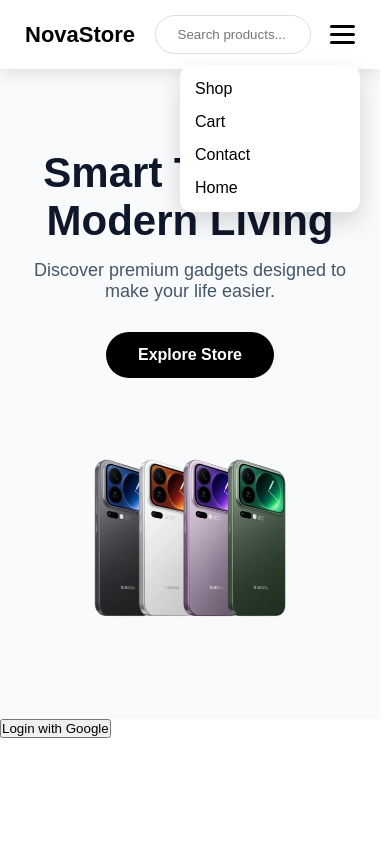
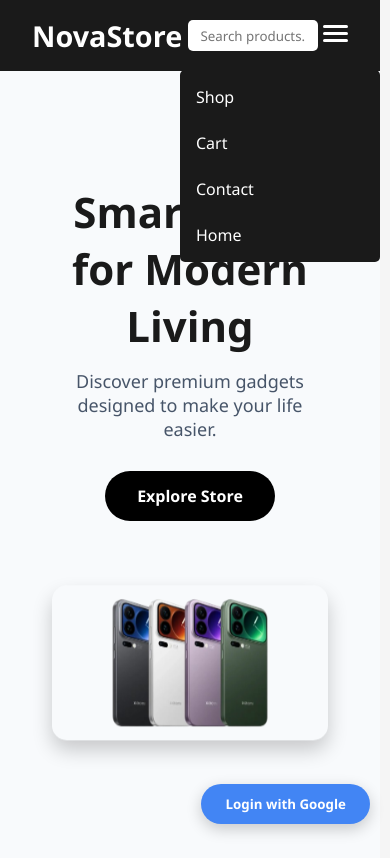
Before and after one commit to Thatguyvicks/novastore-3, a plain HTML site: page index.html in a window 390 px wide. Both pictures are taken after a click on the element 342 px from the left and 34 px from the top of the page. Drawn offline with Linux system fonts and the light colour scheme; no server answers; files whose address does not match are found by name.

Commit message:
Trigger redeploy

```diff
--- a/index.html
+++ b/index.html
@@ -43,10 +43,12 @@
 const authBtn = document.getElementById("authFloatingBtn");
 const API_BASE = "https://novastore-production.up.railway.app";
 
-// Google login / logout
-fetch(`${API_BASE}/api/auth/status`, { credentials: "include" })
-  .then(res => res.json())
-  .then(data => {
+// Check login status
+async function checkAuth() {
+  try {
+    const res = await fetch(`${API_BASE}/api/auth/status`, { credentials: "include" });
+    const data = await res.json();
+
     if (data.loggedIn) {
       authBtn.textContent = "Logout";
       authBtn.onclick = () => window.location.href = `${API_BASE}/logout`;
@@ -54,21 +56,23 @@ fetch(`${API_BASE}/api/auth/status`, { credentials: "include" })
       authBtn.textContent = "Login with Google";
       authBtn.onclick = () => window.location.href = `${API_BASE}/auth/google`;
     }
-  });
+  } catch (err) {
+    console.error("Auth check failed:", err);
+  }
+}
+
+checkAuth();
 
 // Hamburger toggle
 document.getElementById("hamburger").addEventListener("click", () => {
   document.getElementById("menuLinks").classList.toggle("show");
 });
 
-// Optional: search functionality
-const searchInput = document.getElementById("searchInput");
-searchInput.addEventListener("keypress", (e) => {
+// Search functionality
+document.getElementById("searchInput").addEventListener("keypress", (e) => {
   if (e.key === "Enter") {
-    const query = searchInput.value.toLowerCase();
-    if (query.includes("shop") || query.includes("product")) window.location.href = "shop.html";
-    else if (query.includes("cart")) window.location.href = "cart.html";
-    else window.location.href = `shop.html?search=${encodeURIComponent(query)}`;
+    const query = e.target.value.toLowerCase();
+    window.location.href = `shop.html?search=${encodeURIComponent(query)}`;
   }
 });
 </script>
--- a/style.css
+++ b/style.css
@@ -5,100 +5,158 @@
   font-family: Arial, sans-serif;
 }
 
+/* Reset & base */
+* {
+  margin: 0;
+  padding: 0;
+  box-sizing: border-box;
+  font-family: 'Segoe UI', Tahoma, Geneva, Verdana, sans-serif;
+}
+
+body {
+  background: #f5f5f5;
+  color: #333;
+}
+
+/* Navbar */
 .navbar {
   display: flex;
+  justify-content: space-between;
   align-items: center;
-  justify-content: space-between;
-  padding: 15px 25px;
-  background: #fff;
-  box-shadow: 0 5px 15px rgba(0,0,0,0.1);
-  position: relative;
+  background: #1a1a1a;
+  padding: 1rem 2rem;
+  position: sticky;
+  top: 0;
+  z-index: 100;
 }
 
-.logo {
-  font-size: 22px;
+.navbar .logo {
+  font-size: 1.8rem;
+  color: #fff;
   font-weight: bold;
 }
 
-.home-link {
+.navbar .search-box input {
+  padding: 0.4rem 0.8rem;
+  border-radius: 5px;
+  border: none;
+  outline: none;
+}
+
+.navbar .menu-links {
+  display: flex;
+  list-style: none;
+  gap: 1.5rem;
+}
+
+.navbar .menu-links li a {
+  color: #fff;
   text-decoration: none;
-  color: #000;
   font-weight: 500;
 }
 
-/* Hamburger */
-.hamburger {
-  display: flex;
+.navbar .hamburger {
+  display: none;
   flex-direction: column;
-  cursor: pointer;
-  gap: 5px;
-}
-
-.hamburger span {
-  width: 25px;
-  height: 3px;
-  background: #000;
-  border-radius: 5px;
-}
-
-/* Menu */
-.menu-links {
-  position: absolute;
-  top: 65px;
-  right: 20px;
-  background: #fff;
-  list-style: none;
-  width: 180px;
-  padding: 15px;
-  border-radius: 12px;
-  box-shadow: 0 10px 25px rgba(0,0,0,0.15);
-  flex-direction: column;
-  gap: 15px;
-}
-
-.menu-links a {
-  text-decoration: none;
-  color: #000;
-  font-weight: 500;
-}
-
-.menu-links.show {
-  display: flex;
-}
-
-.search-box {
-  display: flex;
-  align-items: center;
-  gap: 5px;
-  border: 1px solid #ddd;
-  padding: 5px 12px;
-  border-radius: 25px;
-}
-
-.search-box input {
-  border: none;
-  outline: none;
-  width: 160px;
-}
-
-.search-box button {
-  background: none;
-  border: none;
   cursor: pointer;
 }
 
-/* Animated popup menu */
-.menu-links {
-  opacity: 0;
-  transform: translateY(-10px) scale(0.95);
-  pointer-events: none;
-  transition: all 0.25s ease;
+.navbar .hamburger span {
+  width: 25px;
+  height: 3px;
+  background: #fff;
+  margin-bottom: 4px;
+  border-radius: 2px;
 }
 
-.menu-links.show {
-  opacity: 1;
-  transform: translateY(0) scale(1);
-  pointer-events: auto;
+/* Mobile menu toggle */
+@media (max-width: 768px) {
+  .navbar .menu-links {
+    position: absolute;
+    top: 70px;
+    right: 0;
+    background: #1a1a1a;
+    flex-direction: column;
+    width: 200px;
+    display: none;
+    padding: 1rem;
+    border-radius: 5px;
+  }
+  .navbar .menu-links.show {
+    display: flex;
+  }
+  .navbar .hamburger {
+    display: flex;
+  }
+}
+
+/* Landing Section */
+.landing-wrapper {
+  display: flex;
+  justify-content: center;
+  align-items: center;
+  min-height: calc(100vh - 70px);
+  padding: 2rem;
+}
+
+.intro-section {
+  display: flex;
+  justify-content: space-between;
+  align-items: center;
+  gap: 2rem;
+  flex-wrap: wrap;
+}
+
+.intro-text h1 {
+  font-size: 2.5rem;
+  color: #1a1a1a;
+  margin-bottom: 1rem;
+}
+
+.intro-text p {
+  font-size: 1.1rem;
+  margin-bottom: 1.5rem;
+}
+
+.primary-cta {
+  background: #ff5c5c;
+  color: #fff;
+  padding: 0.8rem 1.5rem;
+  border-radius: 8px;
+  text-decoration: none;
+  font-weight: bold;
+  transition: background 0.3s;
+}
+
+.primary-cta:hover {
+  background: #e04b4b;
+}
+
+.intro-visual img {
+  max-width: 400px;
+  width: 100%;
+  border-radius: 15px;
+  box-shadow: 0 10px 20px rgba(0,0,0,0.2);
+}
+
+/* Auth Floating Button */
+#authFloatingBtn {
+  position: fixed;
+  bottom: 20px;
+  right: 20px;
+  background: #4285F4;
+  color: white;
+  border: none;
+  border-radius: 50px;
+  padding: 0.7rem 1.5rem;
+  cursor: pointer;
+  font-weight: bold;
+  box-shadow: 0 5px 15px rgba(0,0,0,0.2);
+  transition: transform 0.2s;
+}
+
+#authFloatingBtn:hover {
+  transform: scale(1.05);
 }
 
 
```
